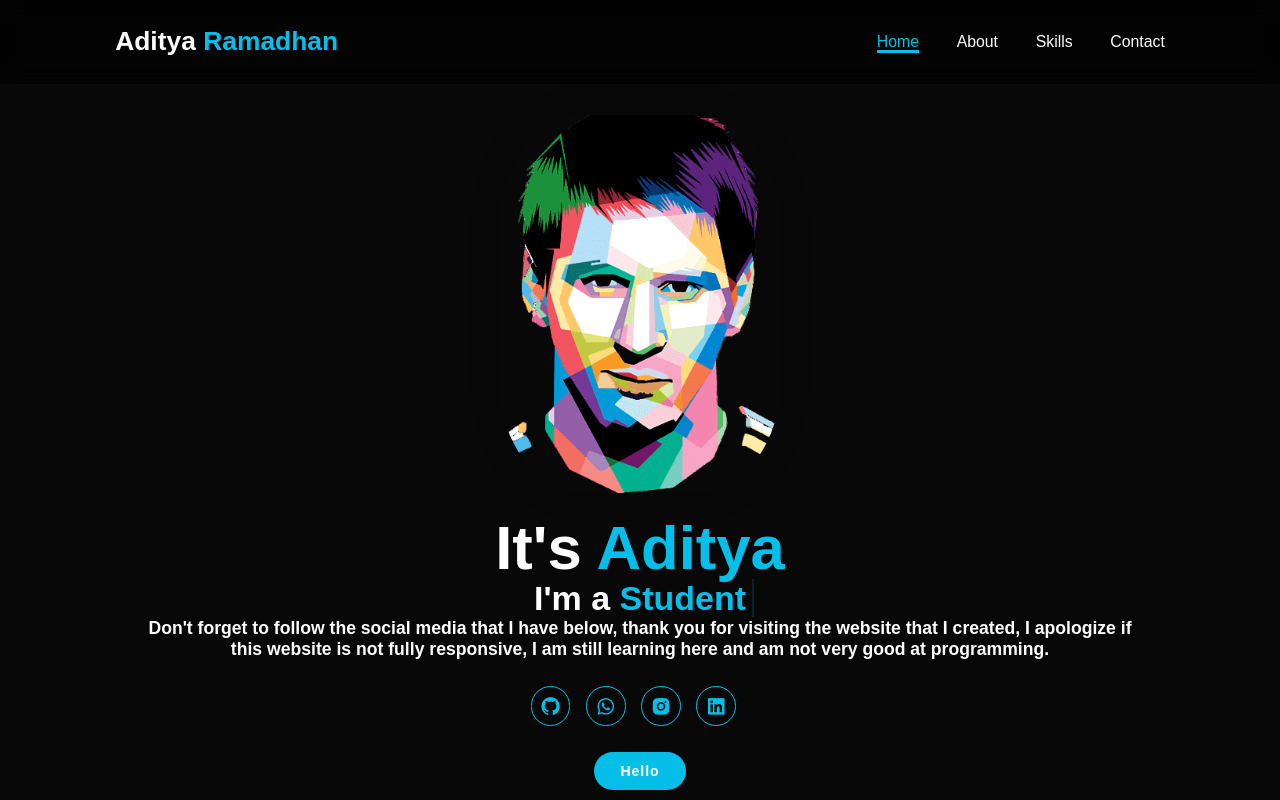
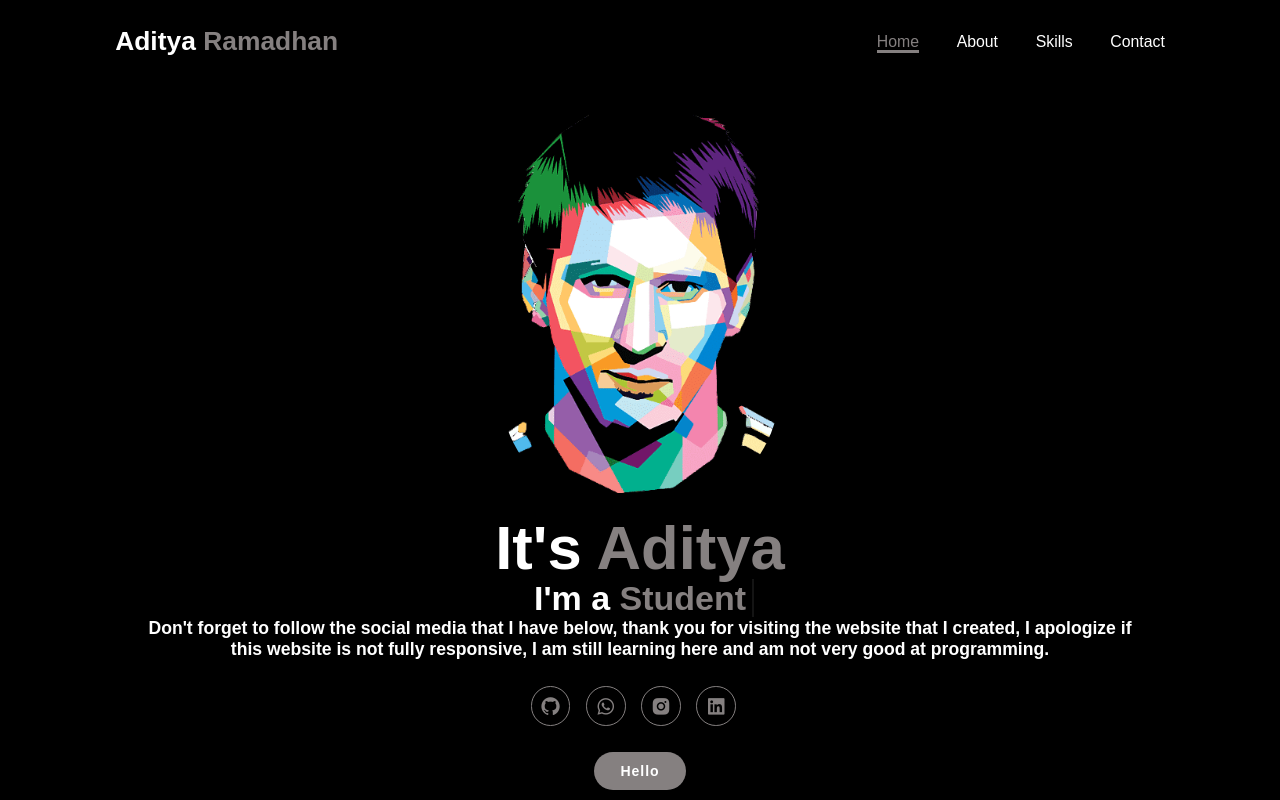
Before and after one commit to aditramadhan16/adityaaaaa16, a plain HTML site: page index.html in a window 1280 px wide. Shown: the top 800 px of the page. Drawn offline with nearby package versions, Linux system fonts and the light colour scheme.

Commit message:
Update style.css

```diff
--- a/style.css
+++ b/style.css
@@ -9,10 +9,10 @@
     font-family: sans-serif;
 }
 :root {
-    --bg-color: #080808;
-    --second-bg-color: #0e110f6f;
+    --bg-color: #000000;
+    --second-bg-color: #11111cb;
     --text-color: white;
-    --main-color: #05bfe9;
+    --main-color: #858080;
 }
 html{
     font-size: 62.5%;
```
